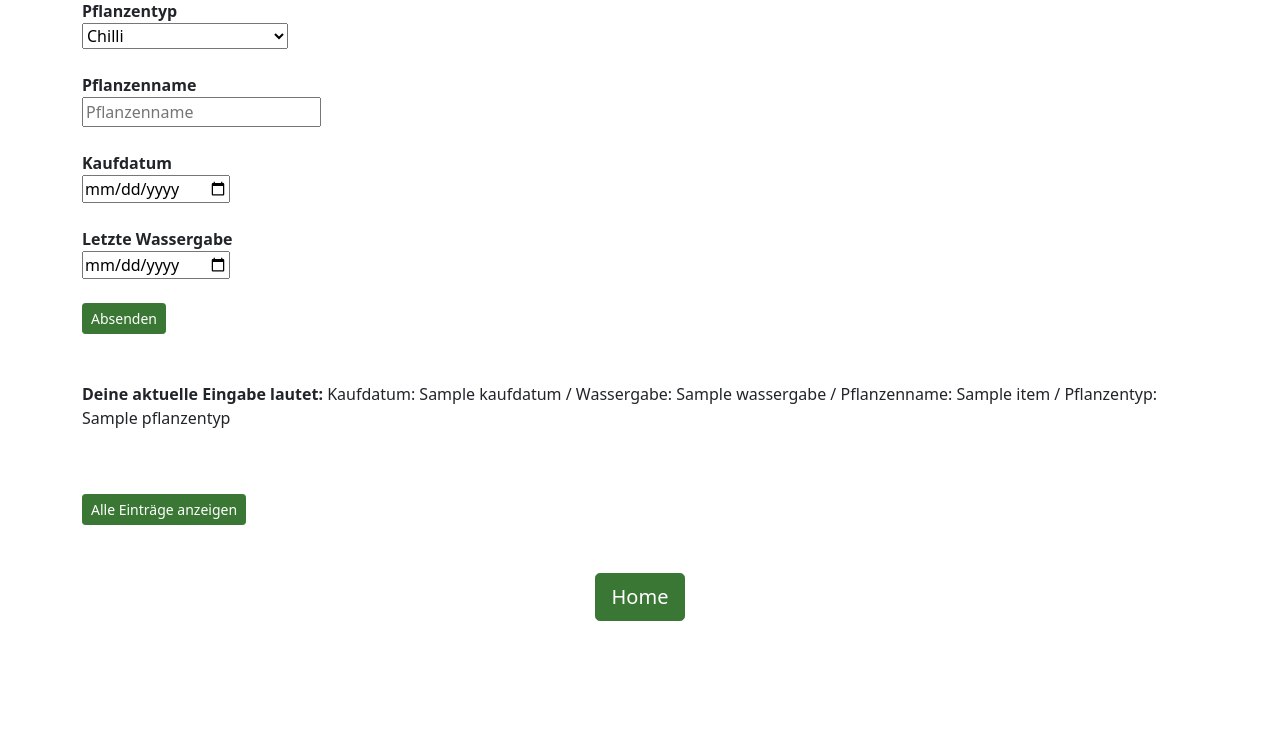
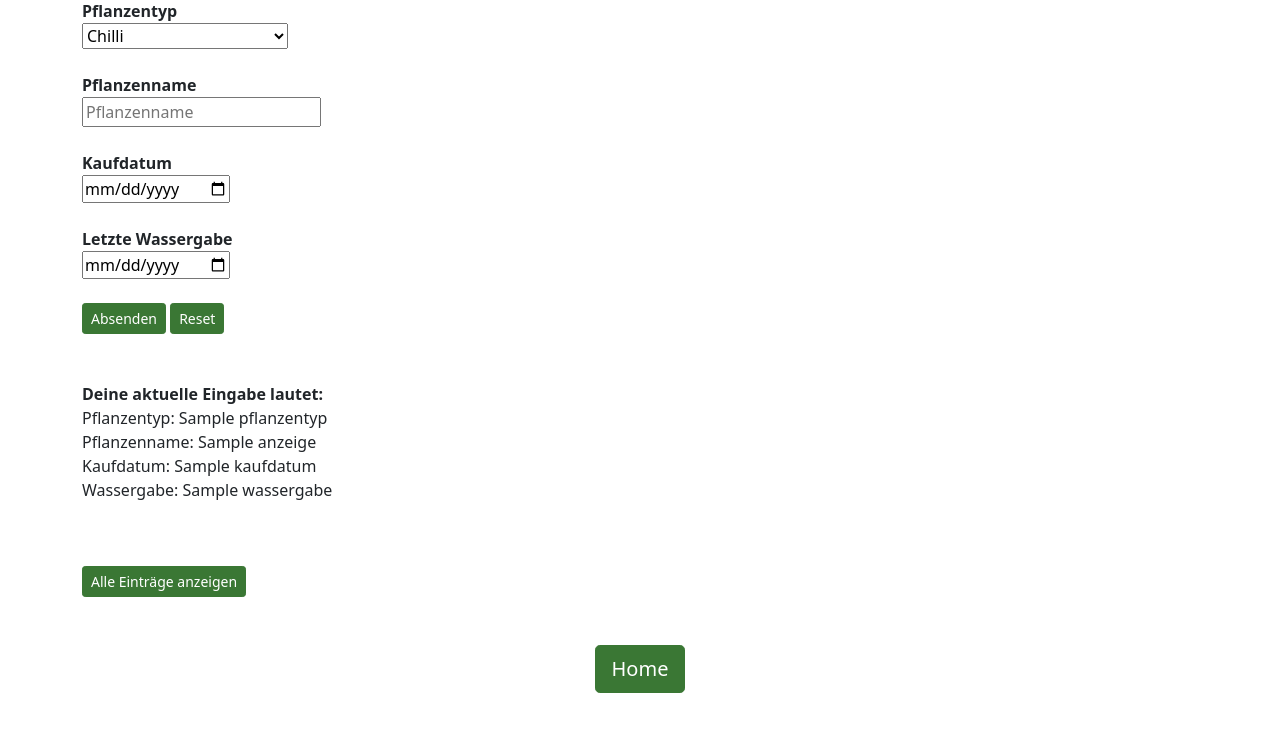
Before and after one commit to Atalantana/FS2021-Python2-KIIR, a Flask app: template templates/meinePflanzen.html in a window 1280 px wide. Shown: the part 503-1245 px from the top of the page. Before the commit the page ends 1124 px from the top, so only its background shows below. Run offline with Flask 2, Linux system fonts and the light colour scheme; the template is opened without the code that fills it: most values are stand-ins (such as "Sample title", 1, 10 or a date in 2020).

Commit message:
Auf der Seite Eintrag anlegen (meinePflanzen) wird nun immer nach Absenden der Formulardaten der gerade abgesendete Eintrag angezeigt. Nach Klicken auf "Alle Einträge anzeigen" wird man nun auf eine Übersichtsseite weitergeleitet, wo in Tabellenform alle Einträge in der JSON-Datei angezeigt werden.

```diff
--- a/main.py
+++ b/main.py
@@ -31,20 +31,21 @@ def formular():
         with open("data_plants.json", "r+") as outfile:
             pflanzen = json.load(outfile)
             pflanzen.append(data_plants)
-            #anzeige1 = [value for key, value in pflanzen.items()][0]
+
         with open("data_plants.json", "w") as outfile:
             json.dump(pflanzen, outfile, indent=4)
+        return render_template("meinePflanzen.html", anzeige=data_plants)
     else:
-        return render_template("meinePflanzen.html")
-    return render_template("meinePflanzen.html")
+        return render_template("meinePflanzen.html", anzeige=False)
+
 
 
 @app.route("/AllePflanzen", methods=["GET", "POST"])
 def anzeigeAlle():
-    with open("data_plants.json", "r") as outfile:
-        anzeige = json.load(outfile)
-        anzeige1 = [value for key, value in anzeige.items()][0]
-    return render_template("AllePflanzen.html", anzeige=anzeige1)
+    with open("data_plants.json", "r+") as outfile:
+        pflanzen = json.load(outfile)
+    return render_template("AllePflanzen.html", anzeige=pflanzen)
+    return render_template("AllePflanzen.html", anzeige=False)
 
 
 def bearbeiten():
--- a/templates/index.html
+++ b/templates/index.html
@@ -42,7 +42,7 @@
         <a class="nav-link" href="/meinePflanzen.html">Eintrag anlegen</a>
       </li>
       <li class="nav-item">
-        <a class="nav-link" href="/AllePflanzen.html">Alle Pflanzen</a>
+        <a class="nav-link" href="/AllePflanzen">Alle Pflanzen</a>
       </li>
     </ul>
   </div>
@@ -76,8 +76,8 @@
 <!-- Textteil Wie funktionierts --!>
 <div class="container">
     <p>
-        Du kannst für jede deiner Pflanzen ein Profil erstellen. In diesem Profil werden die wichtigsten Eigenschaften <br>
-        deiner Pflanze festgehalten. So behaltest du immer einen Überblick über deine Schützlinge.
+        Du kannst für jede deiner Pflanzen einen Eintrag anlegen. In diesem Eintrag werden die wichtigsten Eigenschaften <br>
+        deiner Pflanze festgehalten. So behaltest du immer einen Überblick über deine Schützlinge. Du kannst entweder mit den Buttons oder oben in der Navigationsleiste durch die Seiten navigieren.
     </p>
 </div>
 <br>
--- a/templates/meinePflanzen.html
+++ b/templates/meinePflanzen.html
@@ -40,7 +40,7 @@
         <a class="nav-link" href="#">Eintrag anlegen<span class="sr-only"> (current)</span></a>
       </li>
       <li class="nav-item">
-        <a class="nav-link" href="/AllePflanzen.html">Alle Pflanzen</a>
+        <a class="nav-link" href="/AllePflanzen">Alle Pflanzen</a>
       </li>
     </ul>
   </div>
@@ -95,6 +95,7 @@
                 <br>
                 <br>
                 <a><button type="submit" class="btn btn-primary btn-sm" style="color: white; background-color: #3A7734; border-color: #3A7734; ">Absenden</button></a>
+                <a><button type="reset" class="btn btn-primary btn-sm" style="color: white; background-color: #3A7734; border-color: #3A7734; " value="Reset">Reset</button></a>
             </form>
 
     </div>
@@ -103,22 +104,20 @@
 <div class="container" >
 <p>
    <!-- {{ anzeige }}-->
-    <b>Deine aktuelle Eingabe lautet: </b>
-    {% for item in anzeige %}
+    {% if anzeige %}
+    <b>Deine aktuelle Eingabe lautet: </b> <br>
 
-    Kaufdatum: {{item.Kaufdatum}} /
+    Pflanzentyp: {{anzeige["Pflanzentyp"]}} <br>
+    Pflanzenname: {{anzeige["Pflanzenname"]}} <br>
+    Kaufdatum: {{anzeige["Kaufdatum"]}} <br>
+    Wassergabe: {{anzeige["Wassergabe"]}}
 
-    Wassergabe: {{item.Wassergabe}} /
-
-    Pflanzenname: {{item.Pflanzenname}} /
-
-    Pflanzentyp: {{item.Pflanzentyp}}
-    {% endfor %}
+    {% endif %}
 </p>
     </div>
 <br>
 <br>
-<!-- Button "Einträge anzeigen" --!>
+<!-- Button "Einträge anzeigen" -->
     <div class="container" method="POST">
     <a href=/AllePflanzen><button type="submit" class="btn btn-primary btn-sm" style="color: white; background-color: #3A7734; border-color: #3A7734; " >Alle Einträge anzeigen</button></a>
     <br>
```
Also changed, not shown: templates/AllePflanzen.html (+22 -18 lines).
